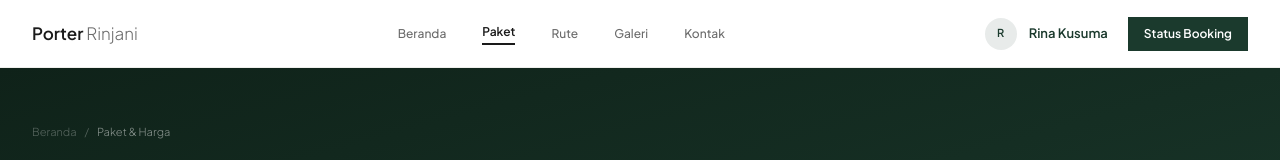
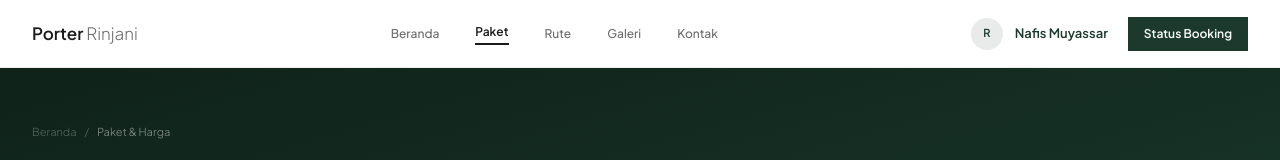
Before and after one commit to nafismuyassar/porter-rinjani, a plain HTML site: page paket.html in a window 1280 px wide. Shown: the top 160 px of the page. Drawn offline with nearby package versions, Linux system fonts and the light colour scheme.

Commit message:
Update paket.html

```diff
--- a/paket.html
+++ b/paket.html
@@ -162,7 +162,7 @@
             R
           </div>
           <a href="profil.html" class="text-[13px] font-semibold text-forest"
-            >Rina Kusuma</a
+            >Nafis Muyassar</a
           >
           <a
             href="status.html"
```
